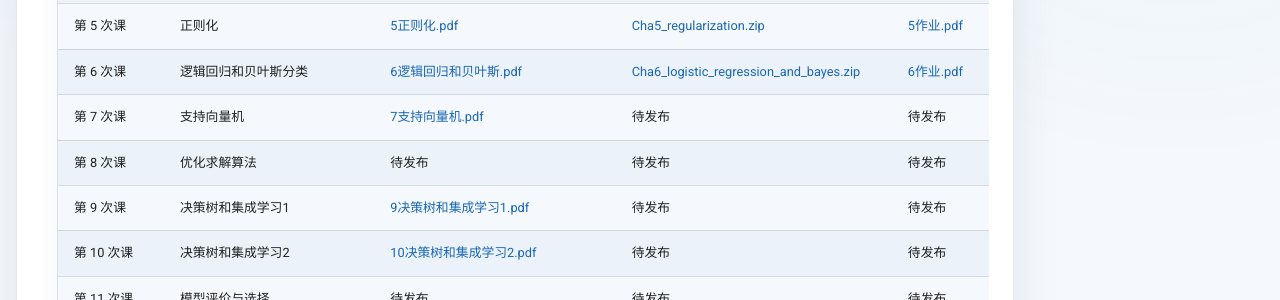
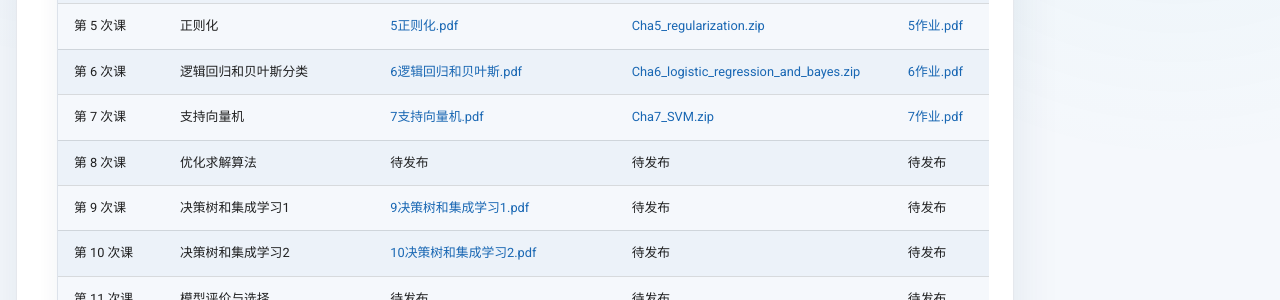
Before and after one commit to xianlipan/machine-learning-course, an MkDocs documentation site: the page built from docs/coursework.md, in a window 1280 px wide and 1205 px high. Shown: the part 500-800 px from the top of the window. Built offline with MkDocs 1.6.1 and Material for MkDocs 9.7.7, drawn with Linux system fonts in a browser that asks for light colours; comment, search, counter and statistics services are not loaded.

Commit message:
update P7

```diff
--- a/docs/coursework.md
+++ b/docs/coursework.md
@@ -13,7 +13,7 @@ hide:
 | 第 4 次课 | 机器学习完整流程及线性回归 | <a href="../files/slides/4机器学习完整流程及线性回归.pdf" download>4机器学习完整流程及线性回归.pdf</a> | <a href="../files/slides/Cha4_linear_model.zip" download>Cha4_linear_model.zip</a> | <a href="../files/slides/4作业.pdf" download>4作业.pdf</a> |
 | 第 5 次课 | 正则化 | <a href="../files/slides/5正则化.pdf" download>5正则化.pdf</a> | <a href="../files/slides/Cha5_regularization.zip" download>Cha5_regularization.zip</a> | <a href="../files/slides/5作业.pdf" download>5作业.pdf</a> |
 | 第 6 次课 | 逻辑回归和贝叶斯分类 | <a href="../files/slides/6逻辑回归和贝叶斯.pdf" download>6逻辑回归和贝叶斯.pdf</a> | <a href="../files/slides/Cha6_logistic_regression_and_bayes.zip" download>Cha6_logistic_regression_and_bayes.zip</a> | <a href="../files/slides/6作业.pdf" download>6作业.pdf</a> |
-| 第 7 次课 | 支持向量机 | <a href="../files/slides/7支持向量机.pdf" download>7支持向量机.pdf</a> | 待发布 | 待发布 |
+| 第 7 次课 | 支持向量机 | <a href="../files/slides/7支持向量机.pdf" download>7支持向量机.pdf</a> | <a href="../files/slides/Cha7_SVM.zip" download>Cha7_SVM.zip</a> | <a href="../files/slides/7作业.pdf" download>7作业.pdf</a> |
 | 第 8 次课 | 优化求解算法 | 待发布 | 待发布 | 待发布 |
 | 第 9 次课 | 决策树和集成学习1 | <a href="../files/slides/9决策树和集成学习1.pdf" download>9决策树和集成学习1.pdf</a> | 待发布 | 待发布 |
 | 第 10 次课 | 决策树和集成学习2 | <a href="../files/slides/10决策树和集成学习2.pdf" download>10决策树和集成学习2.pdf</a> | 待发布 | 待发布 |
```
Also changed, not shown: 3 other files.
